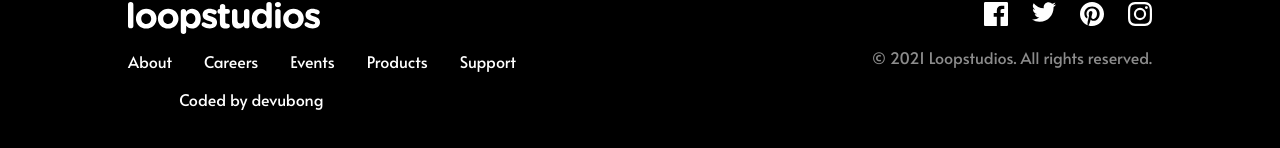
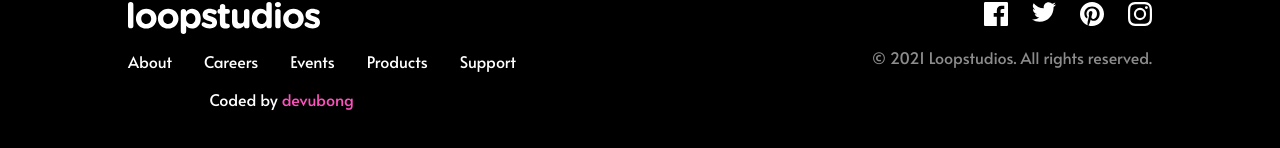
Before and after one commit to ubong-s/Frontend-Mentor-Challenges, a plain HTML site: page loopstudios-landing-page-main/index.html in a window 1280 px wide. Shown: the part 2566-2714 px from the top of the page. Drawn offline with Linux system fonts and the light colour scheme.

Commit message:
Update index.html

```diff
--- a/loopstudios-landing-page-main/index.html
+++ b/loopstudios-landing-page-main/index.html
@@ -274,8 +274,8 @@
           </p>
         </div>
         <div class='container'>
-         <p>
-            Coded by  <a href="https://www.devubong.com/" target='_blank'>devubong</a>
+         <p style='text-align: center;'>
+            Coded by  <a href="https://www.devubong.com/" target='_blank' style='color: #FF52BF;'>devubong</a>
          </p>
         </div>
       </div>
```
